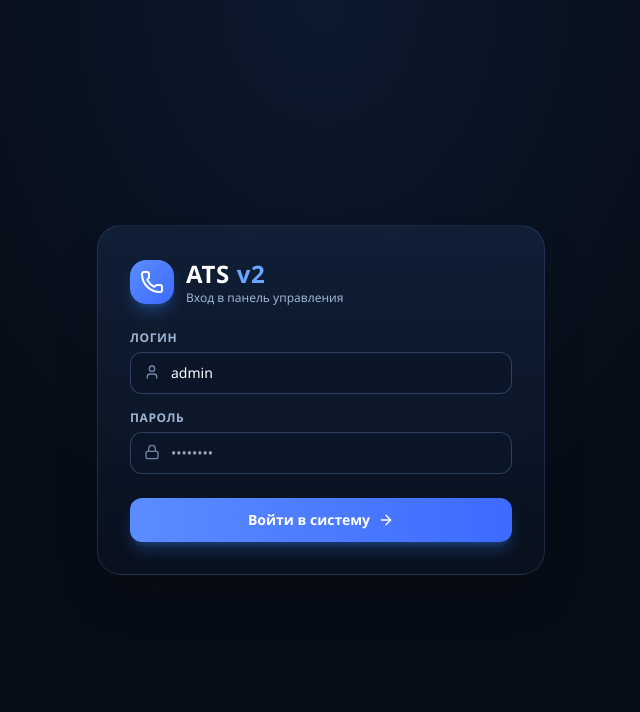
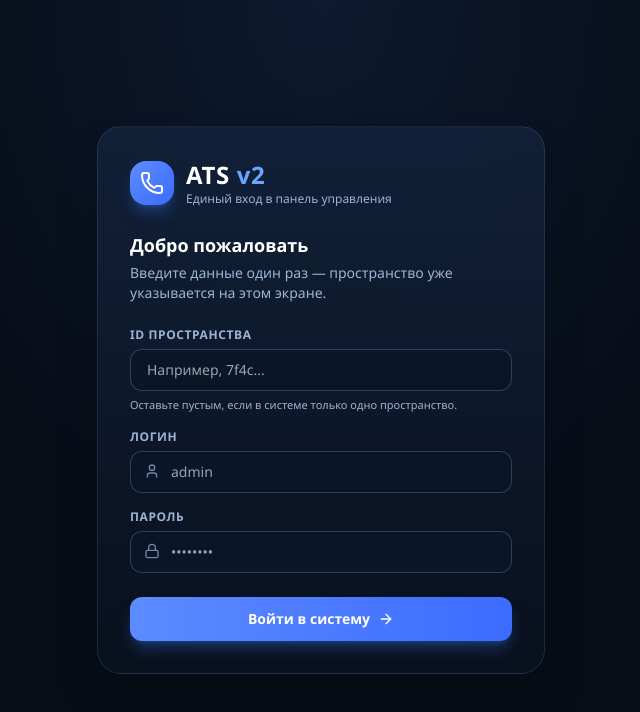
Before and after one commit to sentinel11-11/ATOS-SaaS-AI-ATS, a React (Vite) app in the folder frontend/: page / in a window 1280 px wide. Shown: the top 712 px of the page, without its empty margins (319-959 px from the left). Built offline with nearby package versions, Linux system fonts and the light colour scheme; no server answers.

Commit message:
simplify workspace login flow

```diff
--- a/frontend/src/pages/AuthGate.jsx
+++ b/frontend/src/pages/AuthGate.jsx
@@ -1,23 +1,26 @@
-import React, { useState } from 'react';
+import React, { useRef, useState } from 'react';
 import { Phone, Lock, User, ArrowRight } from 'lucide-react';
 import { api, setSession } from '../api';
 
 export default function AuthGate({ onLoginSuccess }) {
-  const [login, setLogin] = useState('admin');
+  const [login, setLogin] = useState('');
   const [password, setPassword] = useState('');
   const [error, setError] = useState('');
   const [loading, setLoading] = useState(false);
   const [tenantId, setTenantId] = useState(() => new URLSearchParams(window.location.search).get('workspace') || '');
   const [needsWorkspace, setNeedsWorkspace] = useState(false);
+  const workspaceRef = useRef(null);
 
   const handleSubmit = async (e) => {
     e.preventDefault();
-    if (!login || !password) return setError('Заполните все поля');
+    const normalizedLogin = login.trim();
+    const normalizedTenant = tenantId.trim();
+    if (!normalizedLogin || !password) return setError('Заполните логин и пароль');
     setError('');
     setLoading(true);
 
     const res = await api('/auth/login', {
-      body: { login, password, ...(tenantId ? { tenant_id: tenantId.trim() } : {}) },
+      body: { login: normalizedLogin, password, ...(normalizedTenant ? { tenant_id: normalizedTenant } : {}) },
     });
 
     setLoading(false);
@@ -26,14 +29,15 @@ export default function AuthGate({ onLoginSuccess }) {
       setSession(true, user);
       if (onLoginSuccess) onLoginSuccess(user);
     } else {
-      if (res.error === 'tenant_required' || res.error === 'workspace_required') {
+      if (res?.error === 'tenant_required' || res?.error === 'workspace_required') {
         setNeedsWorkspace(true);
-        setError('Укажите ID рабочего пространства');
+        setError('Для этого аккаунта укажите ID рабочего пространства');
+        workspaceRef.current?.focus();
         return;
       }
       setError(
-        ['rate_limit', 'too_many_attempts', 'login_rate_limited'].includes(res.error)
-          ? `Слишком много попыток входа${res.retry_after_sec ? `, повторите через ${res.retry_after_sec} с` : ''}`
+        ['rate_limit', 'too_many_attempts', 'login_rate_limited'].includes(res?.error)
+          ? `Слишком много попыток входа${res?.retry_after_sec ? `, повторите через ${res.retry_after_sec} с` : ''}`
           : 'Неверный логин или пароль'
       );
     }
@@ -41,7 +45,7 @@ export default function AuthGate({ onLoginSuccess }) {
 
   return (
     <div className="fixed inset-0 z-50 flex items-center justify-center p-4 bg-[#070d17] bg-[radial-gradient(ellipse_at_top,_var(--tw-gradient-stops))] from-acc/10 via-bg0 to-bg0">
-      <div className="w-full max-w-md bg-gradient-to-b from-[#122139]/90 to-[#09111e]/95 border border-line rounded-3xl p-8 shadow-2xl backdrop-blur-xl">
+      <div className="w-full max-w-md bg-gradient-to-b from-[#122139]/95 to-[#09111e]/95 border border-line rounded-3xl p-7 sm:p-8 shadow-2xl backdrop-blur-xl">
         {/* Brand */}
         <div className="flex items-center gap-3 mb-6">
           <div className="w-11 h-11 rounded-2xl bg-gradient-to-br from-[#5b8cff] to-[#3d6bff] flex items-center justify-center text-white shadow-lg shadow-acc/30">
@@ -51,15 +55,34 @@ export default function AuthGate({ onLoginSuccess }) {
             <h1 className="text-2xl font-black tracking-wide text-white">
               ATS <span className="text-acc2">v2</span>
             </h1>
-            <p className="text-xs text-muted">Вход в панель управления</p>
+            <p className="text-xs text-muted">Единый вход в панель управления</p>
           </div>
         </div>
 
+        <div className="mb-6">
+          <h2 className="text-lg font-bold text-white">Добро пожаловать</h2>
+          <p className="text-sm text-muted mt-1">Введите данные один раз — пространство уже указывается на этом экране.</p>
+        </div>
+
         <form onSubmit={handleSubmit} className="flex flex-col gap-4">
-          {needsWorkspace && <div>
+          <div>
             <label className="text-xs font-semibold text-muted uppercase tracking-wider block mb-1.5" htmlFor="workspace-id">ID пространства</label>
-            <input id="workspace-id" name="tenant_id" type="text" value={tenantId} onChange={(event) => setTenantId(event.target.value)} className="w-full bg-[#0a1628] border border-line2 rounded-xl px-4 py-2.5 text-sm outline-none focus:border-acc text-white" required />
-          </div>}
+            <input
+              ref={workspaceRef}
+              id="workspace-id"
+              name="tenant_id"
+              type="text"
+              value={tenantId}
+              onChange={(event) => {
+                setTenantId(event.target.value);
+                setNeedsWorkspace(false);
+              }}
+              placeholder="Например, 7f4c..."
+              className={`w-full bg-[#0a1628] border rounded-xl px-4 py-2.5 text-sm outline-none focus:border-acc focus:ring-2 focus:ring-acc/20 text-white transition-all ${needsWorkspace ? 'border-bad' : 'border-line2'}`}
+              aria-describedby="workspace-help"
+            />
+            <p id="workspace-help" className="text-[11px] text-muted mt-1.5">Оставьте пустым, если в системе только одно пространство.</p>
+          </div>
           <div>
             <label htmlFor="login" className="text-xs font-semibold text-muted uppercase tracking-wider block mb-1.5">
               Логин
```
Also changed, not shown: 1 other file (tests, documents, lock files or other folders).
